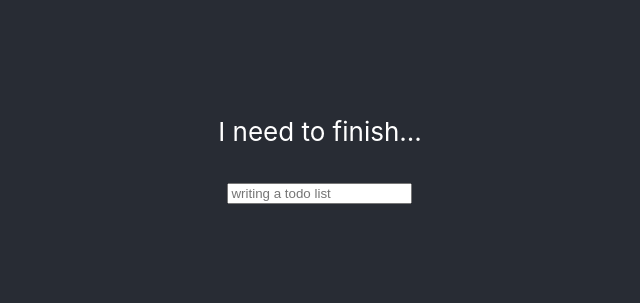
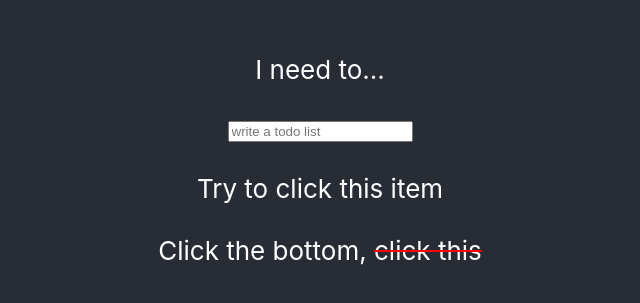
Before and after one commit to Anjr0o/anasa, a React (Create React App) app: page / in a window 1280 px wide. Shown: the part 253-556 px from the top of the page, without its empty margins (320-960 px from the left). Built offline with nearby package versions, Linux system fonts and the light colour scheme.

Commit message:
Added tutorial

```diff
--- a/src/App.js
+++ b/src/App.js
@@ -10,8 +10,20 @@ class App extends Component {
 
   state = {
     value: '',
+    // Tutorial Todos
     todos: [
-      {}
+      {
+        id: 'kdj3',
+        todoName: 'click this item',
+        status: 'Try to',
+        strikeThrough: ''
+      },
+      {
+        id: '4939',
+        todoName: "click this",
+        status: 'Click the bottom, ',
+        strikeThrough: 'strikethrough'
+      }
     ],
   }
 
@@ -27,13 +39,25 @@ class App extends Component {
     console.log(this.state.todos + ' completed');
     // updates strikethrough effect
     todo.strikeThrough = 'strikethrough';
-    todo.status = 'I have finished';
+    todo.status = 'I no longer need to';
 
     const todos = [...this.state.todos];
     console.log(todos);
     todos[todoIndex] = todo;
-    if (todoIndex == todos.length-1) {todos.splice(todoIndex, 1)}
-    else {todos.push(todos.splice(todoIndex, 1)[0]);}
+    if (todoIndex == todos.length - 1) {
+      todos.splice(todoIndex, 1);
+      if (todos.length == 0) {
+        todos.push(
+          {
+            id: 'kdjkd3',
+            todoName: 'find more to do',
+            status: 'Wow I really need to',
+            strikeThrough: ''
+          }
+        )
+      }
+    }
+    else { todos.push(todos.splice(todoIndex, 1)[0]); }
     this.setState({ todos: todos })
   }
 
@@ -47,11 +71,10 @@ class App extends Component {
       todos: [{
         id: id,
         todoName: this.state.value,
-        // .charAt(0).toLowerCase() + this.state.value.slice(1),
-        status: 'I need to finish',
+        status: 'I need to',
         strikeThrough: ''
       },
-        ...this.state.todos
+      ...this.state.todos
       ]
     });
     event.preventDefault();
--- a/src/Todo/Todo.js
+++ b/src/Todo/Todo.js
@@ -3,6 +3,7 @@ import React from 'react';
 let todo = React.forwardRef((props, ref) => {
     return (
         <div ref={ref}>
+            <br/>
             <span onClick={props.click}>{props.status} </span><span style={props.style} className={props.className}
                 onClick={props.click}>{props.todoName}</span>
         </div>
--- a/src/Todos/Todos.js
+++ b/src/Todos/Todos.js
@@ -3,9 +3,9 @@ import React from 'react';
 let todos = (props) => {
     return (
         <div>
-            <p>I need to finish...</p>
+            <p>I need to...</p>
             <form onSubmit={props.submit}>
-                <input type="text" placeholder="writing a todo list" value={props.value} onChange={props.changed} />
+                <input type="text" placeholder="write a todo list" value={props.value} onChange={props.changed} />
             </form>
             <div>{props.children}</div>
         </div>
```
